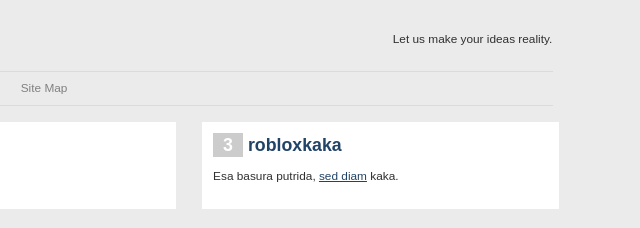
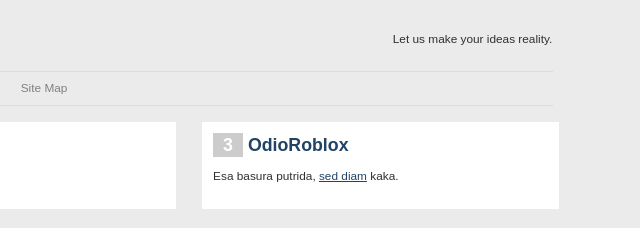
Before and after one commit to Eldemian40/RepoPruebas, a plain HTML site: page index.html in a window 1280 px wide. Shown: the top 228 px of the page, 640-1280 px from the left. Drawn offline with Linux system fonts and the light colour scheme.

Commit message:
Index Odio Roblox

```diff
--- a/index.html
+++ b/index.html
@@ -37,7 +37,7 @@
 		</div>
 
 		<div class="column">
-			<h1><span class="number">3</span> robloxkaka</h1>
+			<h1><span class="number">3</span> OdioRoblox</h1>
 			<p>Esa basura putrida, <a href="#">sed diam</a> kaka.</p>
 		</div>
 
```
